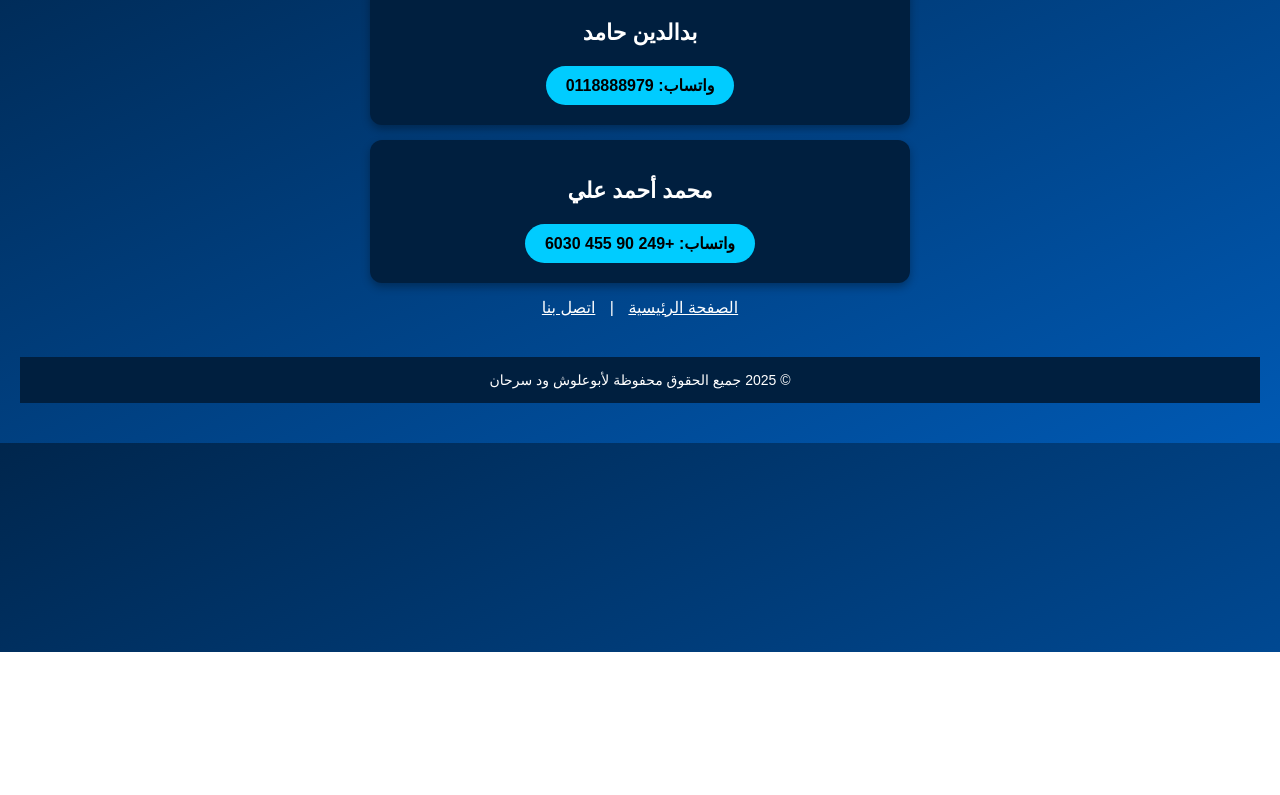
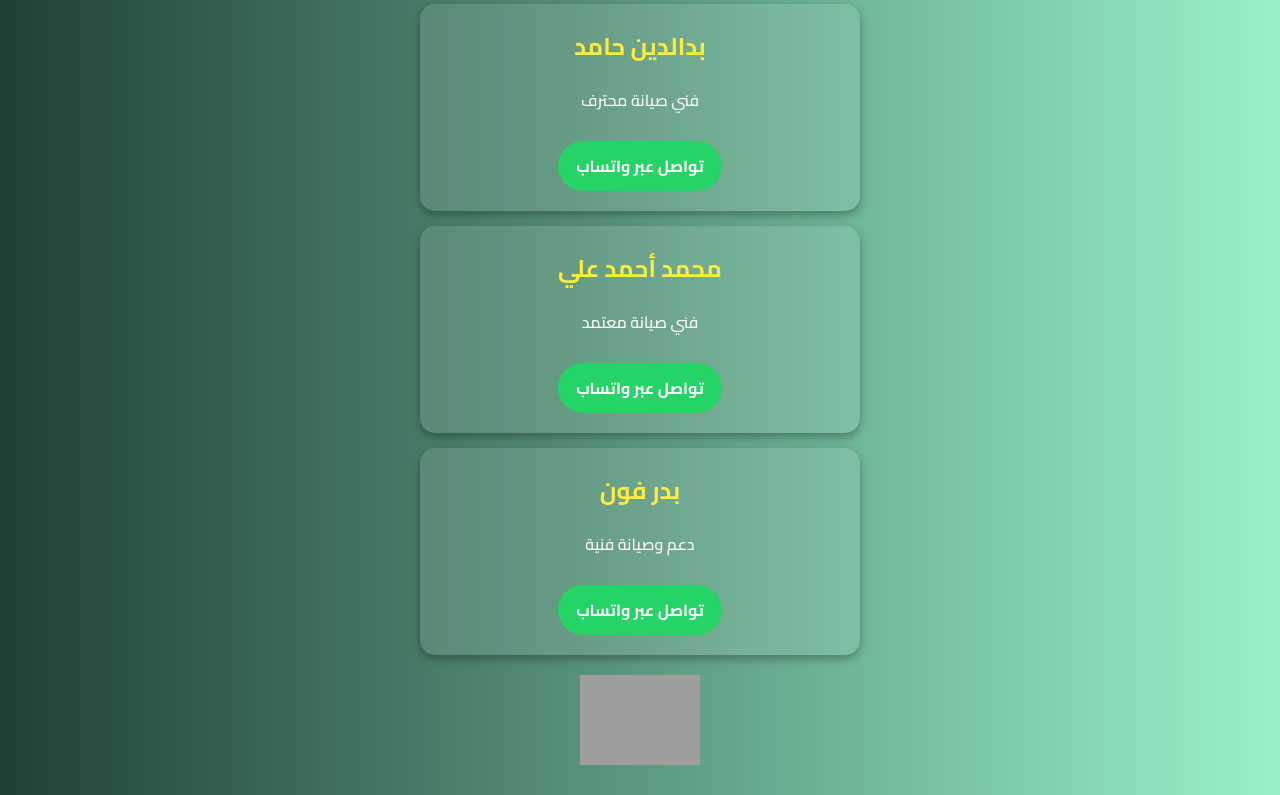
Before and after one commit to rahma885/rahma885.github.io, a plain HTML site: page maintenance.html in a window 1280 px wide. Shown: the part 148-943 px from the top of the page. Before the commit the page ends 800 px from the top, so only its background shows below. Drawn offline with Linux system fonts and the light colour scheme; grey boxes are pictures that could not be loaded.

Commit message:
Add files via upload

```diff
--- a/maintenance.html
+++ b/maintenance.html
@@ -1,90 +1,79 @@
+
 <!DOCTYPE html>
 <html lang="ar" dir="rtl">
 <head>
-  <meta charset="UTF-8">
-  <title>فنيي الصيانة - أبوعلوش ود سرحان</title>
-  <link rel="stylesheet" href="style.css">
+  <meta charset="UTF-8" />
+  <meta name="viewport" content="width=device-width, initial-scale=1.0" />
+  <title>صيانة الهواتف الذكية</title>
+  <link href="https://fonts.googleapis.com/css2?family=Cairo:wght@500;700&display=swap" rel="stylesheet">
   <style>
     body {
-      background: linear-gradient(to bottom right, #00264d, #0059b3);
+      margin: 0;
+      font-family: 'Cairo', sans-serif;
+      background: linear-gradient(to right, #1f4037, #99f2c8);
       color: #fff;
-      font-family: 'Cairo', sans-serif;
       text-align: center;
-      padding: 40px 20px;
-      margin: 0;
+      padding: 30px 10px;
     }
-
     h1 {
-      font-size: 32px;
-      margin-bottom: 30px;
-      color: #00ccff;
+      font-size: 2.5em;
+      margin-bottom: 20px;
     }
-
-    .tech-box {
-      background-color: #001f3f;
+    .tech {
+      background-color: rgba(255,255,255,0.1);
+      margin: 15px auto;
       padding: 20px;
-      margin: 15px auto;
-      border-radius: 12px;
-      max-width: 500px;
-      box-shadow: 0 4px 8px rgba(0, 0, 0, 0.3);
+      border-radius: 15px;
+      max-width: 400px;
+      box-shadow: 0 4px 10px rgba(0,0,0,0.3);
     }
-
-    .tech-box h2 {
-      font-size: 22px;
-      color: #ffffff;
-      margin-bottom: 10px;
+    .tech h2 {
+      margin: 0 0 10px 0;
+      color: #ffeb3b;
     }
-
-    .tech-box a {
+    .tech a {
+      color: #fff;
+      font-weight: bold;
       display: inline-block;
-      background-color: #00ccff;
-      color: #000;
+      margin-top: 10px;
       text-decoration: none;
-      padding: 10px 20px;
-      border-radius: 25px;
-      margin-top: 10px;
-      font-weight: bold;
-      transition: background 0.3s;
+      background-color: #25d366;
+      padding: 10px 18px;
+      border-radius: 30px;
     }
-
-    .tech-box a:hover {
-      background-color: #00a3cc;
+    .logo {
+      margin-top: 20px;
     }
-
-    footer {
-      margin-top: 40px;
-      font-size: 14px;
-    }
-
-    .nav-links a {
-      color: #fff;
-      margin: 0 10px;
-      text-decoration: underline;
+    .logo img {
+      width: 120px;
     }
   </style>
 </head>
 <body>
 
-  <h1>فنيي الصيانة</h1>
+  <h1>فنيّو صيانة الهواتف الذكية</h1>
 
-  <div class="tech-box">
+  <div class="tech">
     <h2>بدالدين حامد</h2>
-    <a href="https://wa.me/0118888979" target="_blank">واتساب: 0118888979</a>
+    <p>فني صيانة محترف</p>
+    <a href="https://wa.me/249118888979" target="_blank">تواصل عبر واتساب</a>
   </div>
 
-  <div class="tech-box">
+  <div class="tech">
     <h2>محمد أحمد علي</h2>
-    <a href="https://wa.me/249904556030" target="_blank">واتساب: +249 90 455 6030</a>
+    <p>فني صيانة معتمد</p>
+    <a href="https://wa.me/249904556030" target="_blank">تواصل عبر واتساب</a>
   </div>
 
-  <div class="nav-links">
-    <a href="index.html">الصفحة الرئيسية</a> |
-    <a href="contact.html">اتصل بنا</a>
+  <div class="tech">
+    <h2>بدر فون</h2>
+    <p>دعم وصيانة فنية</p>
+    <a href="https://wa.me/249000000000" target="_blank">تواصل عبر واتساب</a>
   </div>
 
-  <footer>
-    &copy; 2025 جميع الحقوق محفوظة لأبوعلوش ود سرحان
-  </footer>
+  <div class="logo">
+    <img src="https://upload.wikimedia.org/wikipedia/commons/5/5e/Phone_font_awesome.svg" alt="Phone Icon">
+  </div>
 
 </body>
 </html>
```
